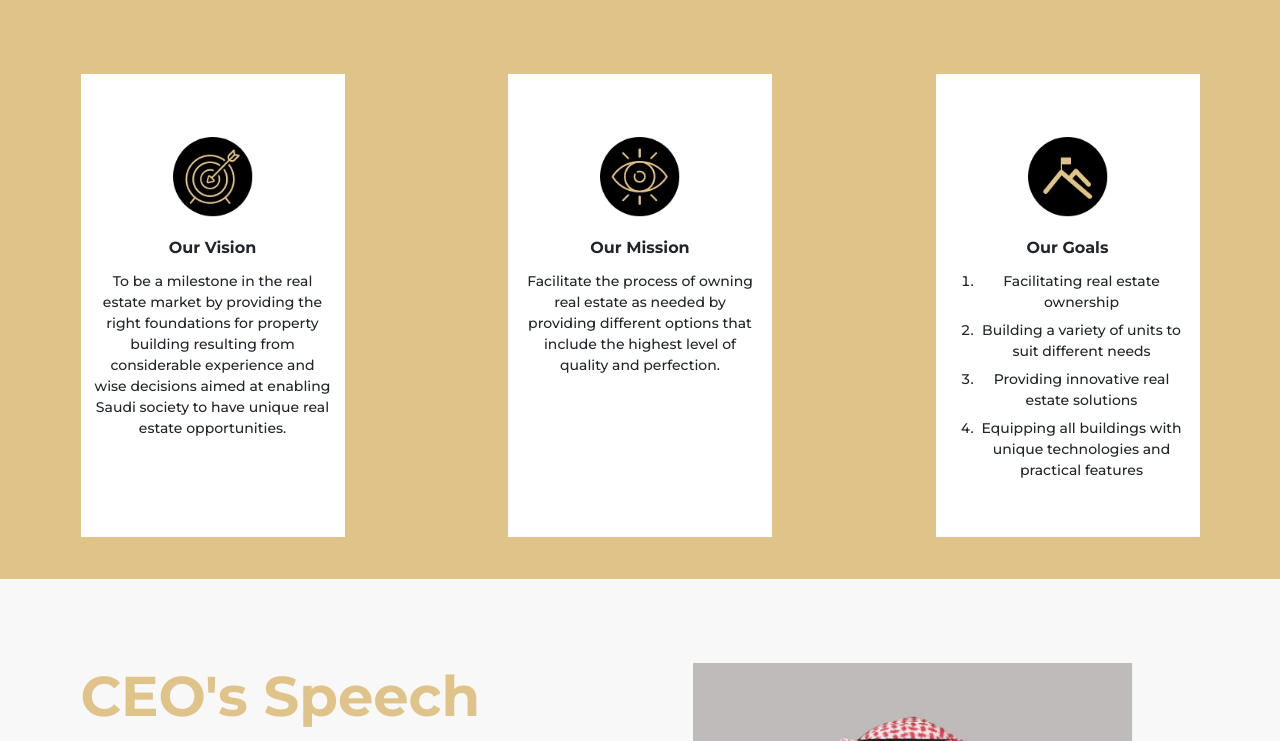
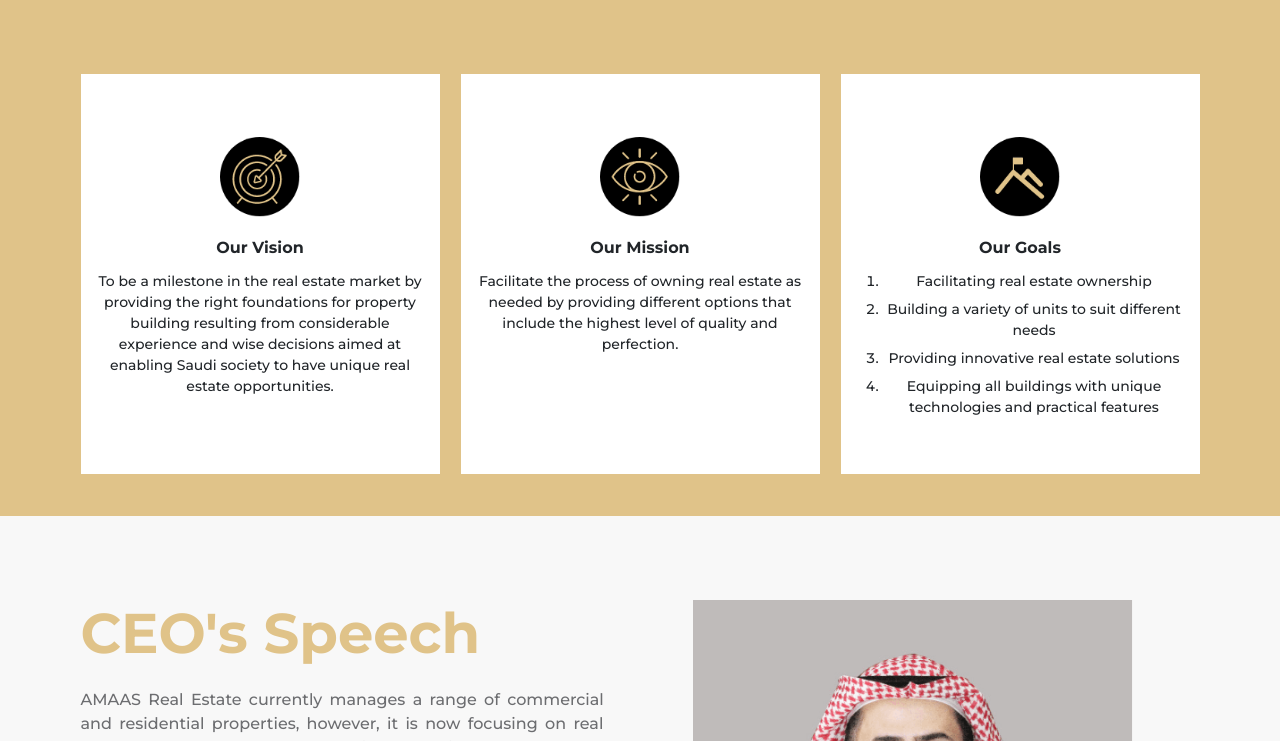
Before and after one commit to ibrahimtalaa04/Amaas, a plain HTML site: page about.html in a window 1280 px wide. Shown: the part 1059-1800 px from the top of the page. Drawn offline with nearby package versions, Linux system fonts and the light colour scheme.

Commit message:
Update about page

```diff
--- a/about.html
+++ b/about.html
@@ -164,21 +164,21 @@
         <div class="container-lg d-flex flex-column align-items-center py-5 ">
             <div class="row text-center mt-3 justify-content-between align-items-stretch">
 
-                <div class="col-lg-3 mt-4 ">
+                <div class="col-lg-4 mt-4 ">
                     <div class="bg-white px-3 py-5  h-100">
                         <img src="image/vision.png" class="mt-4 img-work-div" />
                         <h3 class="mt-4 headline3">Our Vision </h3>
                         <p class="text-dark mt-3">To be a milestone in the real estate market by providing the right foundations for property building resulting from considerable experience and wise decisions aimed at enabling Saudi society to have unique real estate opportunities.</p>
                     </div>
                 </div>
-                <div class="col-lg-3 mt-4">
+                <div class="col-lg-4 mt-4">
                     <div class="bg-white px-3 py-5  h-100">
                         <img src="image/mession.png" class="mt-4 img-work-div" />
                         <h3 class="mt-4 headline3" >Our Mission</h3>
                         <p class="text-dark mt-3">Facilitate the process of owning real estate as needed by providing different options that include the highest level of quality and perfection.</p>
                     </div>
                 </div>
-                <div class="col-lg-3 mt-4">
+                <div class="col-lg-4 mt-4">
                     <div class="bg-white px-3 py-5 h-100">
                         <img src="image/goals.png" class="mt-4 img-work-div"/>
                         <h3 class="mt-4 headline3">Our Goals</h3>
@@ -198,7 +198,7 @@
 
     <div class="bg-light-60 py-5">
          <div class=" container-lg py-5">
-            <div class=" row row-cols-lg-2 justify-content-end">
+            <div class=" row row-cols-1 row-cols-lg-2 justify-content-end">
                 <div class="col ms-0">
                     <h2 class="text-yellow mb-4 display-3 fw-bold">CEO's Speech</h2>
                     <p class="speech-p">AMAAS Real Estate currently manages a range of commercial and residential properties, however, it is now focusing on real estate development due to the high expertise and deep specialization in this field.The development journey in AMAAS begins from the acquisition phase of the land and ends when the sold property is fully managed. We have achieved great successes and honorable reactions in satisfying customers by knowing the customer's exact needs.The nature of our work requires the ability to adapt and think proactively with intelligence in capturing opportunities and identifying business success factors, and these points represent our values that have led us to expand our business and open up new horizons to serve the community and the real estate sector. We have come a long way since the company's inception where we have been able to outperform the expectations of investors due to our overwhelming desire to make each project we take over a milestone in the real estate sector, thanks to the partners as well as the staff of highly</p>
```
